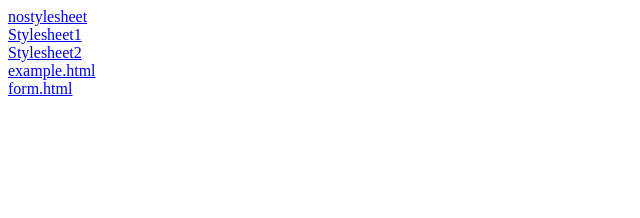
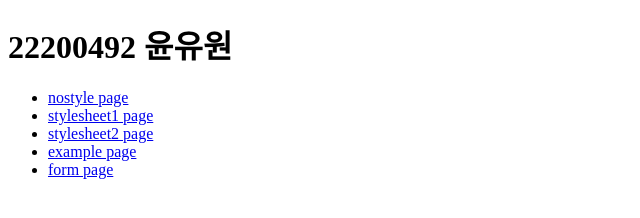
Before and after one commit to uone0628/PP1_Project2, a plain HTML site: page index.html in a window 1280 px wide. Shown: the whole page, without its empty margins (0-640 px from the left). Drawn offline with Linux system fonts and the light colour scheme.

Commit message:
edit index file

```diff
--- a/index.html
+++ b/index.html
@@ -7,10 +7,18 @@
     <title>Document</title>
 </head>
 <body>
-    <a href="nostyle.html">nostylesheet</a><br>
-    <a href="style1.html">Stylesheet1</a><br>
-    <a href="style2.html">Stylesheet2</a><br>
-    <a href="example.html">example.html</a><br>
-    <a href="form.html">form.html</a>
+    <div id="top">
+        <h1>22200492 윤유원</h1>
+    </div>
+    <div class="wrapper">
+        <div class="menubar">
+            <ul>
+                <li class="menuitem"><a href="nostyle.html">nostyle page</a></li>
+                <li class="menuitem"><a href="style1.html">stylesheet1 page</a><br></li>
+                <li class="menuitem"><a href="style2.html">stylesheet2 page</a></li>
+                <li class="menuitem"><a href="example.html">example page</a></li>
+                <li class="menuitem"><a href="form.html">form page</a></li>
+            </ul>
+        </div>
 </body>
 </html>
```
